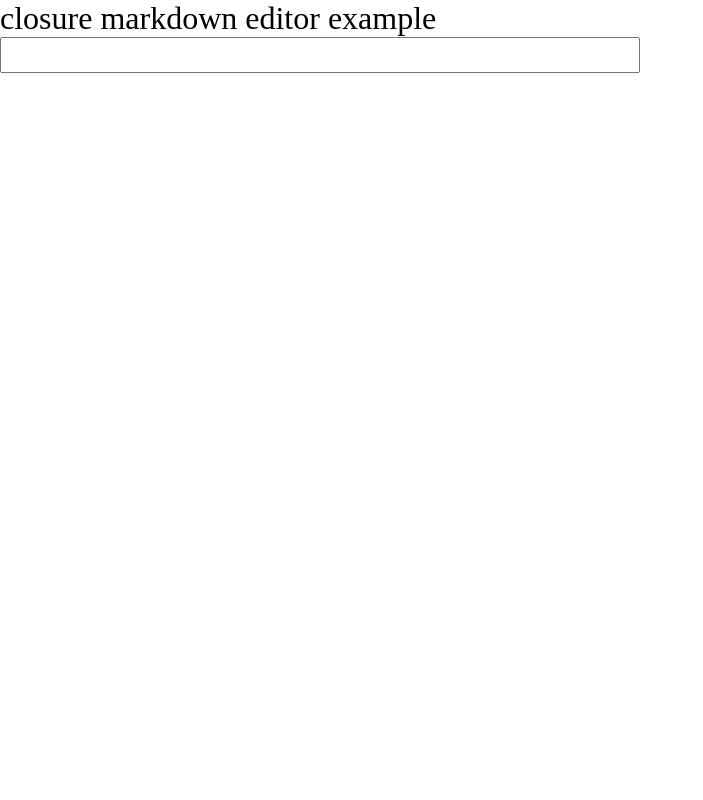
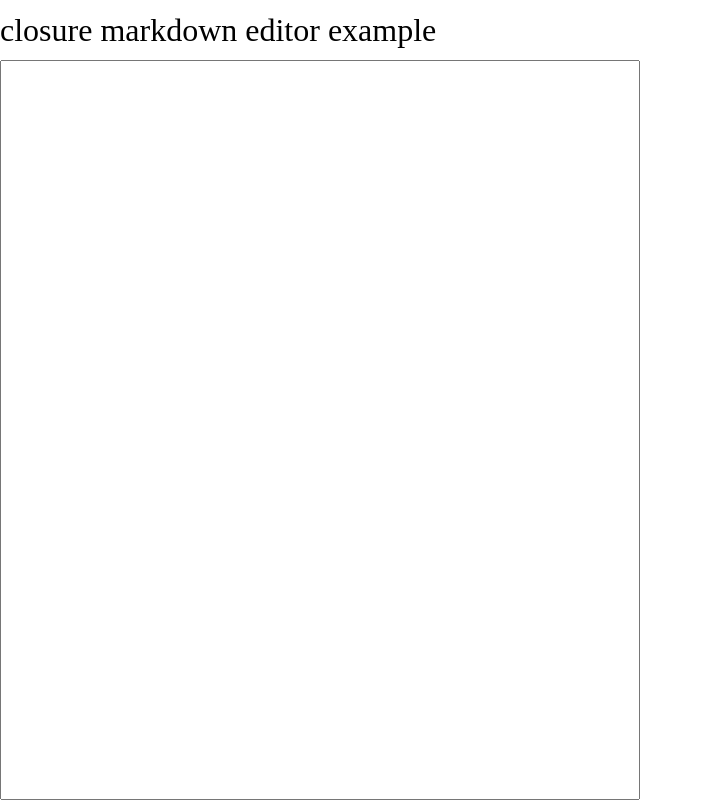
Before and after one commit to sosukesuzuki-sandbox/closure-markdown-editor-example, a website: page src/index.html in a window 1280 px wide. Shown: the whole page, without its empty margins (0-703 px from the left). Drawn offline with Linux system fonts and the light colour scheme.

Commit message:
Apply styles

```diff
--- a/src/styles.css
+++ b/src/styles.css
@@ -34,9 +34,18 @@ img {
   height: auto;
 }
 
+.header {
+  height: 60px;
+}
+
+.header h1 {
+  line-height: 60px;
+}
+
 .detail {
   display: flex;
   width: 100%;
+  height: calc(100vh - 60px);
 }
 
 .detail .editor,
```
